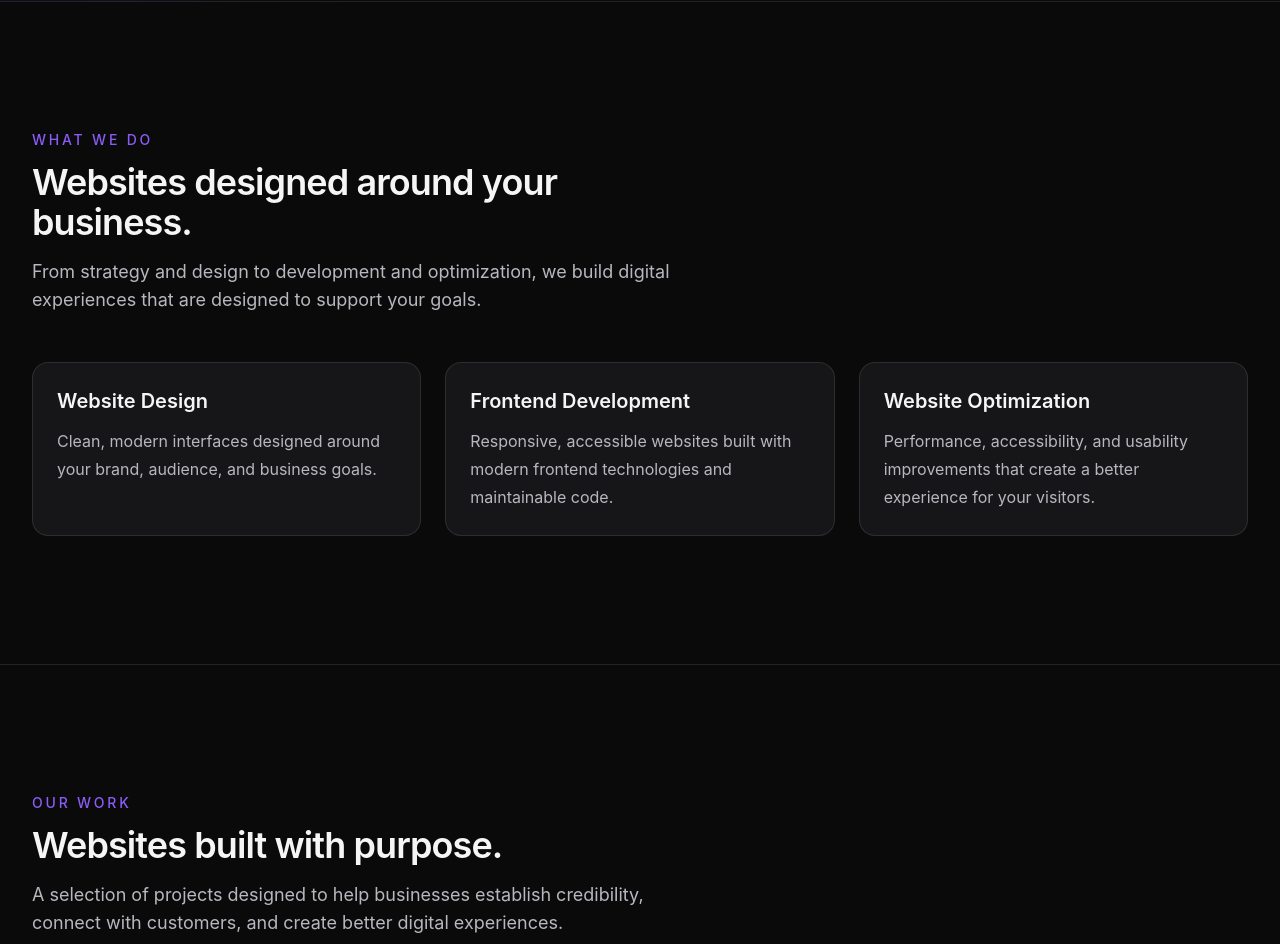
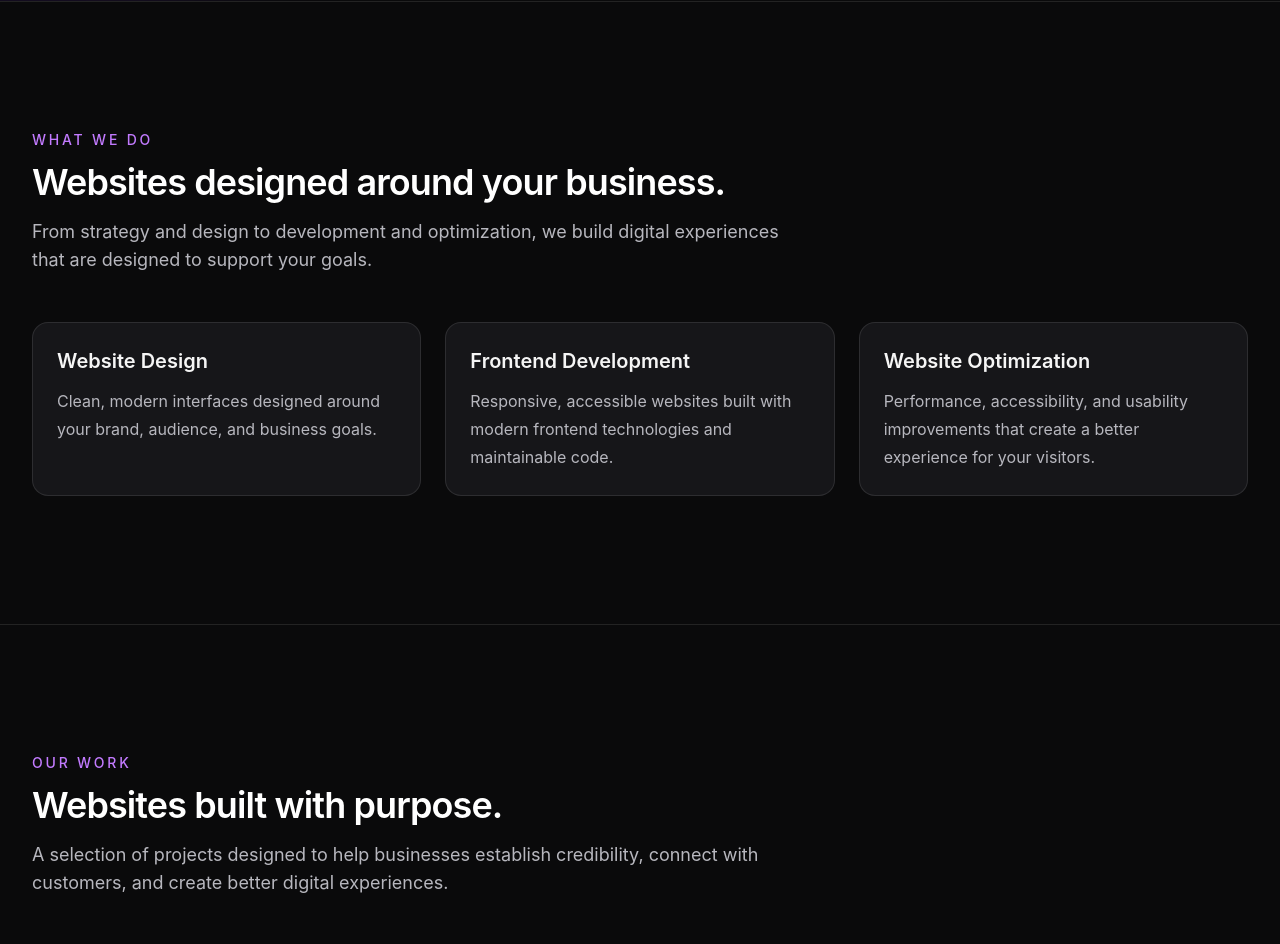
Before and after one commit to syniahpeterson/luma-web-studio, a React (Vite) app: page / in a window 1280 px wide. Shown: the part 860-1804 px from the top of the page. Built offline with nearby package versions, Linux system fonts and the light colour scheme.

Commit message:
feat: refactor SectionHeading usage and update styles for consistency across components

```diff
--- a/src/components/common/SectionHeading.jsx
+++ b/src/components/common/SectionHeading.jsx
@@ -2,19 +2,19 @@ function SectionHeading({ eyebrow, title, description, align = "left" }) {
   const alignment = align === "center" ? "mx-auto text-center" : "text-left";
 
   return (
-    <div className={`max-w-2xl ${alignment}`}>
+    <div className={`max-w-3xl ${alignment}`}>
       {eyebrow && (
-        <p className="mb-3 text-sm font-medium uppercase tracking-[0.2em] text-[var(--color-brand)]">
+        <p className="mb-3 text-sm font-medium uppercase tracking-[0.2em] text-purple-400">
           {eyebrow}
         </p>
       )}
 
-      <h2 className="text-3xl font-semibold tracking-tight text-[var(--color-text)] md:text-4xl">
+      <h2 className="text-3xl font-semibold tracking-tight text-white md:text-4xl">
         {title}
       </h2>
 
       {description && (
-        <p className="mt-4 text-base leading-7 text-[var(--color-text-secondary)] md:text-lg">
+        <p className="mt-4 text-base leading-7 text-[#b7b7be] md:text-lg">
           {description}
         </p>
       )}
--- a/src/components/sections/home/AboutPreview.jsx
+++ b/src/components/sections/home/AboutPreview.jsx
@@ -4,7 +4,8 @@ import Container from "../../common/Container";
 function AboutPreview() {
   return (
     <section className="border-b border-white/10">
-<Container className="py-24 lg:py-32">        <div className="grid gap-12 lg:grid-cols-2 lg:items-center lg:gap-20">
+      <Container className="py-24 lg:py-32">
+        <div className="grid gap-12 lg:grid-cols-2 lg:items-center lg:gap-20">
           <div>
             <p className="text-sm font-medium uppercase tracking-[0.2em] text-[var(--color-brand)]">
               About Luma
--- a/src/components/sections/home/FeaturedWork.jsx
+++ b/src/components/sections/home/FeaturedWork.jsx
@@ -8,14 +8,12 @@ function FeaturedWork() {
   const featuredProjects = projects.filter((project) => project.featured);
   return (
     <section className="border-b border-white/10">
-<Container className="py-24 lg:py-32">        <div className="max-w-3xl">
-          <SectionHeading
-            eyebrow="Our Work"
-            title="Websites built with purpose."
-            description="A selection of projects designed to help businesses establish credibility, connect with customers, and create better digital experiences."
-          />
-        </div>
-
+      <Container className="py-24 lg:py-32">
+        <SectionHeading
+          eyebrow="Our Work"
+          title="Websites built with purpose."
+          description="A selection of projects designed to help businesses establish credibility, connect with customers, and create better digital experiences."
+        />
         <div className="mt-12 grid gap-6 lg:grid-cols-2">
           {featuredProjects.map((project) => (
             <ProjectCard key={project.id} project={project} />
--- a/src/components/sections/home/HomeCTA.jsx
+++ b/src/components/sections/home/HomeCTA.jsx
@@ -4,7 +4,8 @@ import Container from "../../common/Container";
 function HomeCTA() {
   return (
     <section>
-<Container className="py-24 lg:py-32">        <div className="relative overflow-hidden rounded-3xl border border-white/10 bg-[var(--color-surface)] px-6 py-16 text-center sm:px-10 lg:px-16">
+      <Container className="py-24 lg:py-32">
+        <div className="relative overflow-hidden rounded-3xl border border-white/10 bg-[var(--color-surface)] px-6 py-16 text-center sm:px-10 lg:px-16">
           <div className="absolute inset-0 -z-0 bg-[radial-gradient(circle_at_center,var(--color-brand),transparent_55%)] opacity-[0.14]" />
 
           <div className="relative z-10 mx-auto max-w-3xl">
--- a/src/components/sections/home/Process.jsx
+++ b/src/components/sections/home/Process.jsx
@@ -7,14 +7,11 @@ function Process() {
   return (
     <section className="border-b border-white/10">
       <Container className="py-24 lg:py-32">
-        {" "}
-        <div className="max-w-3xl">
-          <SectionHeading
-            eyebrow="Our Process"
-            title="A clear path from idea to launch."
-            description="Our process keeps the project focused, collaborative, and moving toward a finished website without unnecessary complexity."
-          />
-        </div>
+        <SectionHeading
+          eyebrow="Our Process"
+          title="A clear path from idea to launch."
+          description="Our process keeps the project focused, collaborative, and moving toward a finished website without unnecessary complexity."
+        />
         <div className="mt-12 grid gap-6 md:grid-cols-2">
           {processSteps.map((step) => (
             <article
--- a/src/components/sections/home/ServicesPreview.jsx
+++ b/src/components/sections/home/ServicesPreview.jsx
@@ -6,14 +6,12 @@ import services from "../../../data/services";
 function ServicesPreview() {
   return (
     <section className="border-b border-white/10">
-<Container className="py-24 lg:py-32">        <div className="max-w-3xl">
-          <SectionHeading
-            eyebrow="What We Do"
-            title="Websites designed around your business."
-            description="From strategy and design to development and optimization, we build digital experiences that are designed to support your goals."
-          />
-        </div>
-
+      <Container className="py-24 lg:py-32">
+        <SectionHeading
+          eyebrow="What We Do"
+          title="Websites designed around your business."
+          description="From strategy and design to development and optimization, we build digital experiences that are designed to support your goals."
+        />
         <div className="mt-12 grid gap-6 md:grid-cols-3">
           {services.map((service) => (
             <article
--- a/src/components/sections/services/ServicesOverview.jsx
+++ b/src/components/sections/services/ServicesOverview.jsx
@@ -6,13 +6,11 @@ function ServicesOverview() {
   return (
     <section className="border-b border-white/10">
       <Container className="py-24 lg:py-32">
-        <div className="max-w-3xl">
-          <SectionHeading
-            eyebrow="What We Do"
-            title="Services built around your goals."
-            description="Whether you need a new website or want to improve an existing one, our services are designed to create a stronger digital experience for your business and your customers."
-          />
-        </div>
+        <SectionHeading
+          eyebrow="What We Do"
+          title="Services built around your goals."
+          description="Whether you need a new website or want to improve an existing one, our services are designed to create a stronger digital experience for your business and your customers."
+        />
 
         <div className="mt-12 grid gap-6 lg:grid-cols-3">
           {services.map((service) => (
--- a/src/components/sections/services/WhatYouGet.jsx
+++ b/src/components/sections/services/WhatYouGet.jsx
@@ -7,13 +7,11 @@ function WhatYouGet() {
     <section className="border-b border-white/10">
       <Container className="py-24 lg:py-32">
         <div className="grid gap-12 lg:grid-cols-2 lg:items-start lg:gap-20">
-          <div className="max-w-2xl">
-            <SectionHeading
-              eyebrow="Why Luma"
-              title="More than just a website."
-              description="We focus on creating websites that are useful to your business, easy for your customers to navigate, and built with a strong foundation for the future."
-            />
-          </div>
+          <SectionHeading
+            eyebrow="Why Luma"
+            title="More than just a website."
+            description="We focus on creating websites that are useful to your business, easy for your customers to navigate, and built with a strong foundation for the future."
+          />
 
           <div>
             {benefits.map((benefit, index) => (
```
